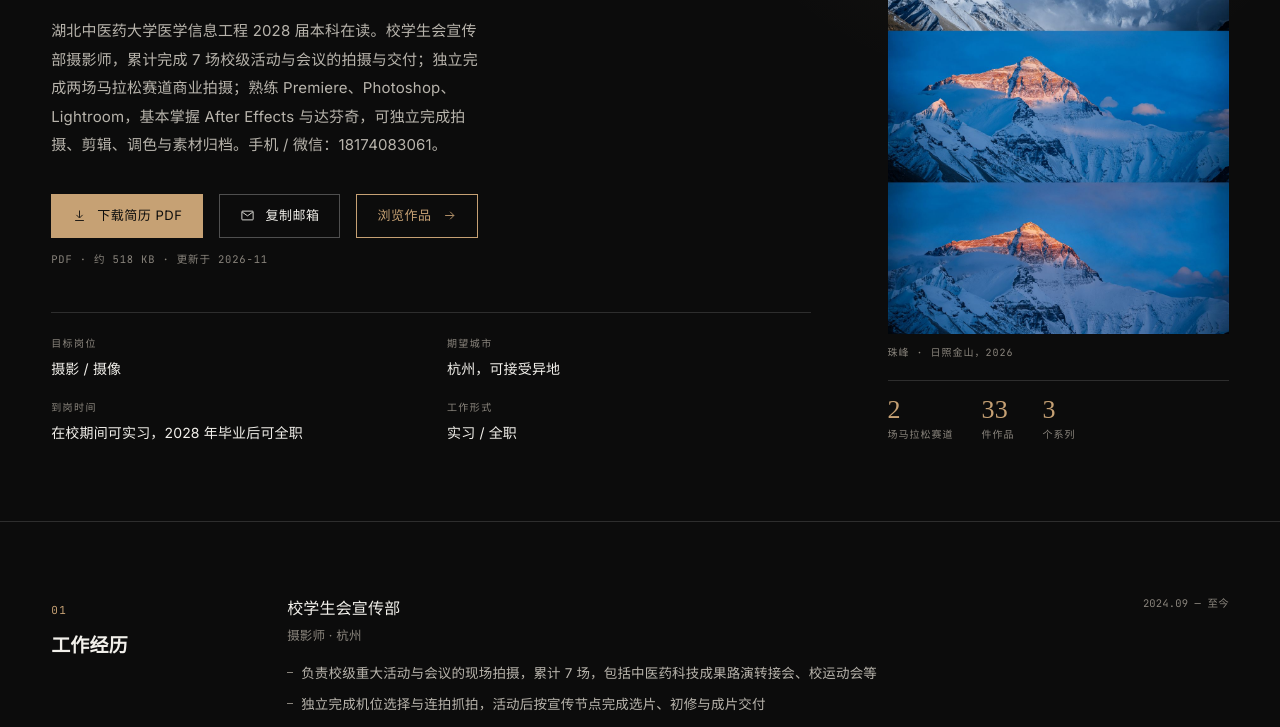
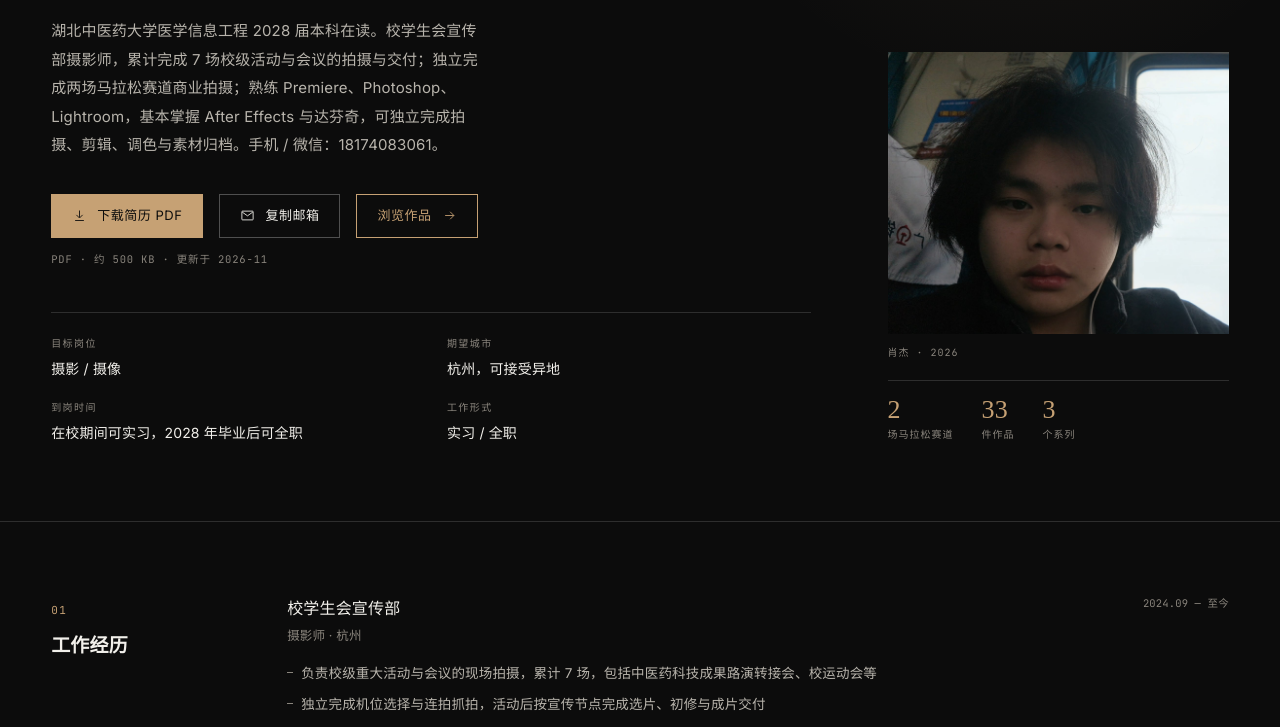
Before and after one commit to 2wsxc/luyu-portfolio, a plain HTML site: page index.html in a window 1280 px wide. Shown: the part 373-1100 px from the top of the page. Drawn offline with Linux system fonts and the light colour scheme.

Commit message:
chore: 简历 PDF 体积标注取整

```diff
--- a/assets/css/pages.css
+++ b/assets/css/pages.css
@@ -126,6 +126,14 @@
   margin: 0;
 }
 
+.intro__portrait--id .media {
+  aspect-ratio: 1400 / 1158;
+}
+
+.intro__portrait--id .media > img {
+  object-fit: contain;
+}
+
 .intro__portrait figcaption {
   margin-top: 10px;
   font-family: var(--font-mono);
@@ -712,7 +720,7 @@
 /* ── 关于 ───────────────────────────────────────────── */
 .about-intro {
   display: grid;
-  grid-template-columns: minmax(0, 0.82fr) minmax(0, 1fr);
+  grid-template-columns: minmax(0, 0.9fr) minmax(0, 1fr);
   gap: clamp(32px, 6vw, 80px);
   align-items: start;
 }
@@ -840,7 +848,7 @@
 
 .resume-head__photo {
   flex: 0 0 auto;
-  width: clamp(108px, 11vw, 148px);
+  width: clamp(124px, 12.5vw, 172px);
   margin: 0;
   border: 1px solid var(--line);
   background: var(--bg-elev);
@@ -1484,13 +1492,14 @@
   }
 
   .resume-head__photo {
-    width: 26mm;
+    width: 30mm;
     border-color: #ccc;
     background: #fff;
   }
 
   .exp-item__role,
-  .project-item__note {
+  .project-item__note,
+  .project-item__link {
     display: none !important;
   }
 
--- a/assets/js/pages/home.js
+++ b/assets/js/pages/home.js
@@ -14,7 +14,7 @@
 
     var portrait = document.getElementById("portraitImg");
     if (portrait) {
-      portrait.src = d.portrait;
+      portrait.src = (d.profile && d.profile.photo) || d.portrait;
       ui.wireImage(portrait);
     }
 
--- a/data/resume.js
+++ b/data/resume.js
@@ -103,7 +103,7 @@
     pdf: {
       path: "assets/files/resume-xiaojie-2026-11.pdf",
       updatedAt: "2026-11",
-      size: "约 518 KB"
+      size: "约 500 KB"
     }
   };
 })();
--- a/index.html
+++ b/index.html
@@ -81,11 +81,11 @@
       </div>
 
       <aside class="intro__side">
-        <figure class="intro__portrait">
+        <figure class="intro__portrait intro__portrait--id">
           <div class="media media--3x4">
-            <img id="portraitImg" data-fade alt="珠峰日照金山，2026" fetchpriority="high" decoding="async">
+            <img id="portraitImg" data-fade alt="肖杰证件照" fetchpriority="high" decoding="async">
           </div>
-          <figcaption>珠峰 · 日照金山，2026</figcaption>
+          <figcaption>肖杰 · 2026</figcaption>
         </figure>
         <ul class="intro__stats" id="introStats"></ul>
       </aside>
```
Also changed, not shown: 1 other file.
